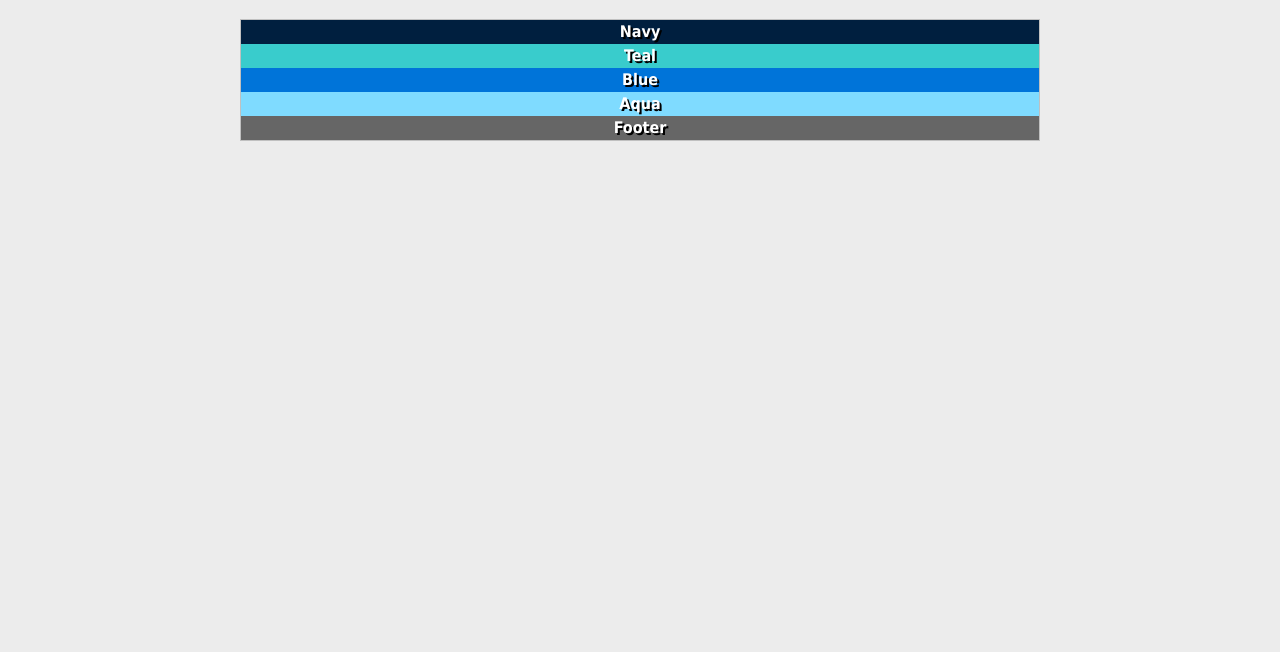
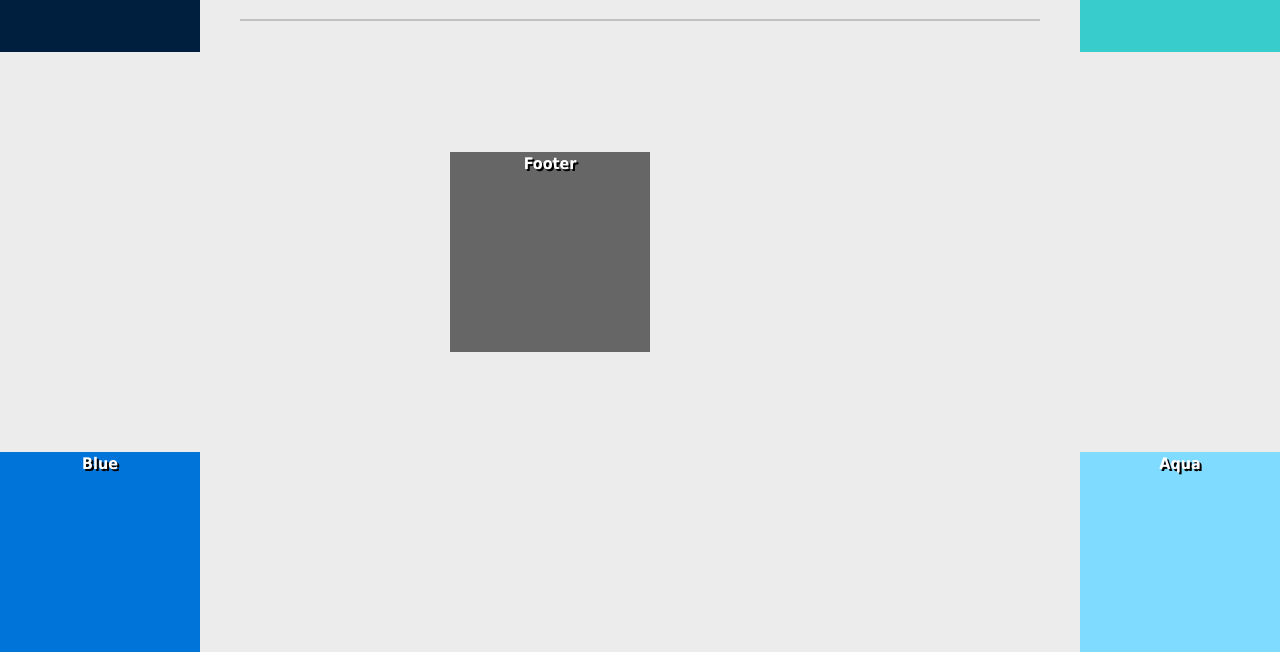
Before and after one commit to MandaMae429/ifsc-1310-02, a plain HTML site: page positioning-labs/absolute-1.html in a window 1280 px wide. Shown: the part 148-800 px from the top of the page. Drawn offline with Linux system fonts and the light colour scheme.

Commit message:
Added absolute 1

```diff
--- a/positioning-labs/absolute-1.html
+++ b/positioning-labs/absolute-1.html
@@ -34,19 +34,45 @@
     }
     #navy {
       background-color: #001f3f;
+      position:absolute;
+      top:0;
+      left:0;
+      width:200px;
+      height: 200px;
 
     }
     #teal {
       background-color: #39CCCC;
+      position:absolute;
+      top:0;
+      right:0;
+      width:200px;
+      height: 200px;
     }
     #blue {
       background-color: #0074D9;
+      position:absolute;
+      bottom:0;
+      left:0;
+      width:200px;
+      height: 200px;
     }
     #aqua {
       background-color: #7FDBFF;
+      position:absolute;
+      bottom:0;
+      right:0;
+      width:200px;
+      height: 200px;
     }
     #footer {
       background-color: #666;
+      position:absolute;
+      top:300px;
+      left:450px;
+      right:300px;
+      width:200px;
+      height: 200px;
     }
     h1 {
       color: #000;
```
